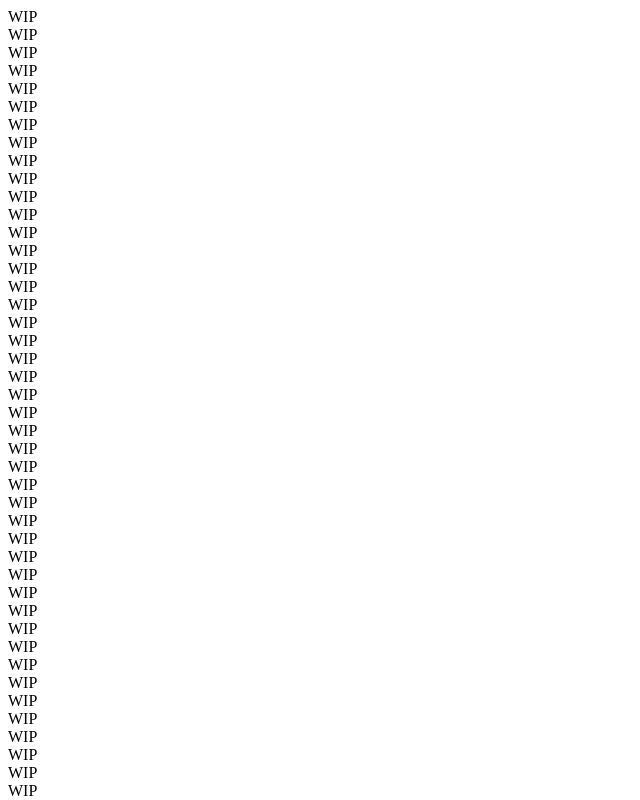
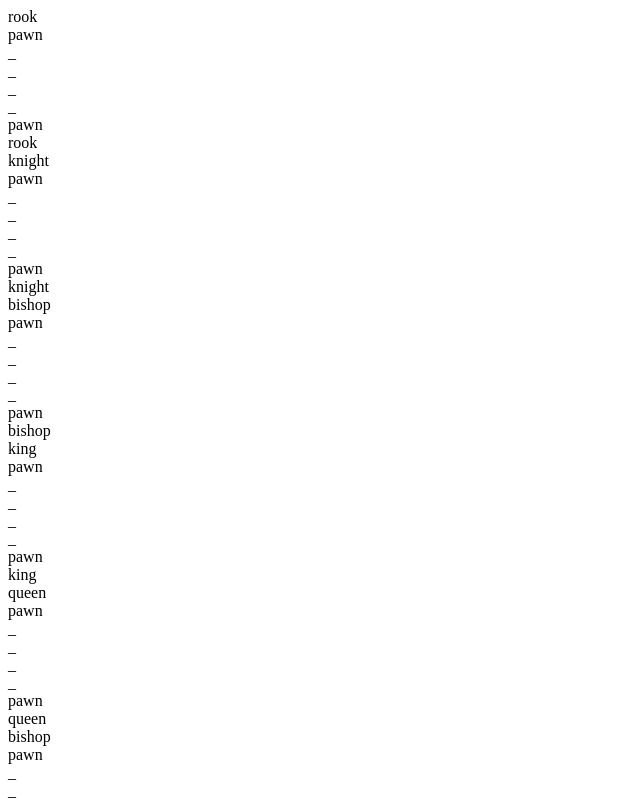
Before and after one commit to theofficetroll/chess, a React app: page / in a window 1280 px wide. Shown: the top 800 px of the page, without its empty margins (0-640 px from the left). Built offline with nearby package versions, Linux system fonts and the light colour scheme; the HTML template or start-up script is replaced by a standard one.

Commit message:
Added basic configuration to Square component

```diff
--- a/src/components/square.jsx
+++ b/src/components/square.jsx
@@ -1,11 +1,12 @@
 import React from 'react';
 
-const Square = (props) => {
+const Square = ({ value, onClick, cMenu }) => {
 
+  let className = 'square ' + value.shade;
 
   return(
-    <div className="square">
-      WIP
+    <div className={className} onClick={onClick} onContextMenu={cMenu} >
+      {value.piece || "_"}
     </div>
   )
 }
```
Also changed, not shown: 1 other file (tests, documents, lock files or other folders).
